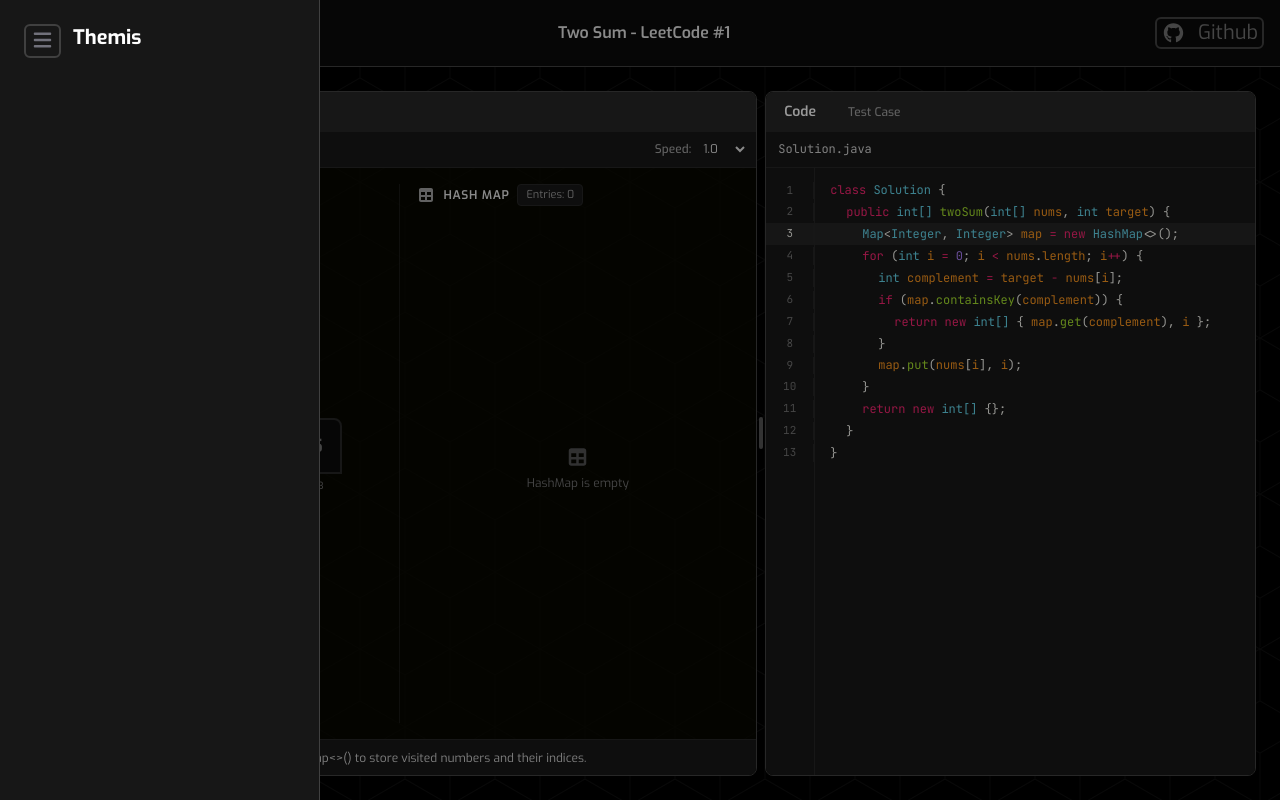
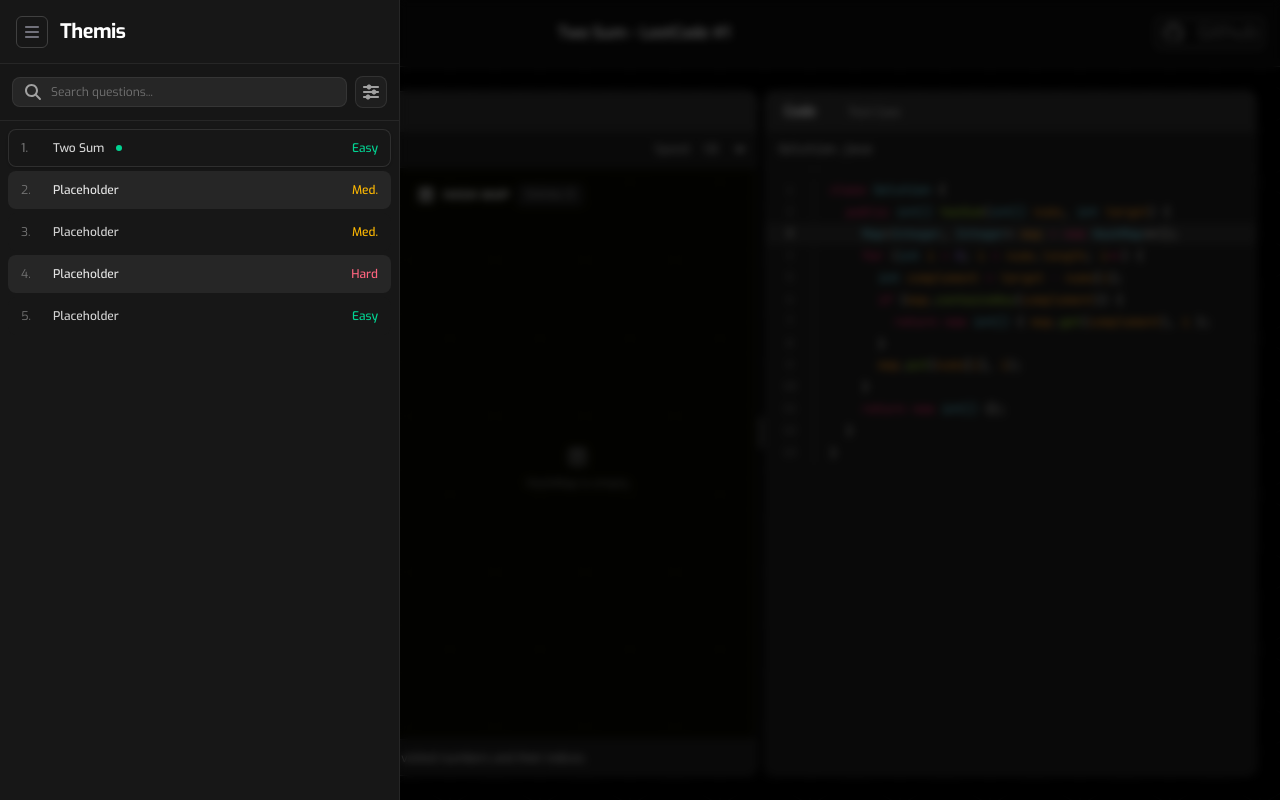
Before and after one commit to areeb-x3/code-themis, a React (Vite) app in the folder App/: page / in a window 1280 px wide. Both pictures are taken after a click on the button 34 px from the left and 32 px from the top of the page. Built offline with nearby package versions, Linux system fonts and the light colour scheme.

Commit message:
Sidebar go brr

```diff
--- a/App/src/App.tsx
+++ b/App/src/App.tsx
@@ -112,7 +112,16 @@ function App() {
 
   return (
     <div className="h-screen flex flex-col overflow-hidden">
-      <Sidebar isOpen={showSidebar} onClose={() => setSidebar(false)} />
+      <Sidebar
+        isOpen={showSidebar}
+        onClose={() => setSidebar(false)}
+        activeProblemId={1}
+        onSelectProblem={(id) => {
+          if (id !== 1) {
+            alert(`Placeholder ${id} is not yet implemented.`);
+          }
+        }}
+      />
       <Navbar onOpen={() => setSidebar(true)} title="Two Sum - LeetCode #1" />
       <Background />
 
--- a/App/src/components/Sidebar.tsx
+++ b/App/src/components/Sidebar.tsx
@@ -1,38 +1,222 @@
+import { useState, useMemo } from "react";
 import { FontAwesomeIcon } from "@fortawesome/react-fontawesome";
-import { faBars } from "@fortawesome/free-solid-svg-icons";
+import {
+  faBars,
+  faMagnifyingGlass,
+  faSliders,
+  faXmark,
+} from "@fortawesome/free-solid-svg-icons";
+
+interface ProblemEntry {
+  id: number;
+  title: string;
+  difficulty: "Easy" | "Medium" | "Hard";
+}
+
+const PROBLEMS: ProblemEntry[] = [
+  { id: 1, title: "Two Sum", difficulty: "Easy" },
+  { id: 2, title: "Placeholder", difficulty: "Medium" },
+  { id: 3, title: "Placeholder", difficulty: "Medium" },
+  { id: 4, title: "Placeholder", difficulty: "Hard" },
+  { id: 5, title: "Placeholder", difficulty: "Easy" },
+];
 
 interface SidebarProps {
   isOpen: boolean;
   onClose: () => void;
+  activeProblemId?: number;
+  onSelectProblem?: (id: number) => void;
 }
 
-function Sidebar({ isOpen, onClose }: SidebarProps) {
+function Sidebar({
+  isOpen,
+  onClose,
+  activeProblemId = 1,
+  onSelectProblem,
+}: SidebarProps) {
+  const [searchQuery, setSearchQuery] = useState("");
+  const [selectedDifficulty, setSelectedDifficulty] = useState<
+    "All" | "Easy" | "Medium" | "Hard"
+  >("All");
+  const [showFilterOptions, setShowFilterOptions] = useState(false);
+
+  const filteredProblems = useMemo(() => {
+    return PROBLEMS.filter((problem) => {
+      const q = searchQuery.trim().toLowerCase();
+      const matchesSearch =
+        q === "" ||
+        problem.title.toLowerCase().includes(q) ||
+        String(problem.id).includes(q);
+      const matchesDiff =
+        selectedDifficulty === "All" ||
+        problem.difficulty === selectedDifficulty;
+      return matchesSearch && matchesDiff;
+    });
+  }, [searchQuery, selectedDifficulty]);
+
   return (
     <>
+      {/* Backdrop */}
       <div
         onClick={onClose}
-        className={`fixed inset-0 bg-black/40 transform-gpu z-20 transition-opacity duration-300 ${
+        className={`fixed inset-0 bg-black/60 backdrop-blur-xs z-30 transition-opacity duration-300 ${
           isOpen
             ? "opacity-100 pointer-events-auto"
             : "opacity-0 pointer-events-none"
         }`}
       />
 
+      {/* Sidebar Drawer */}
       <aside
-        className={`fixed inset-y-0 left-0 w-64 lg:w-80 bg-neutral-900 border-r
-                    border-neutral-700 flex flex-col shrink-0 transition-transform
-                    duration-300 z-30 p-4 transform-gpu ${
+        className={`fixed inset-y-0 left-0 w-96 sm:w-[400px] bg-neutral-900 border-r
+                    border-neutral-800 flex flex-col shrink-0 transition-transform
+                    duration-300 z-40 transform-gpu overflow-hidden ${
                       isOpen ? "translate-x-0" : "-translate-x-full"
                     }`}
       >
-        <div className="text-xl p-2 flex gap-3">
-          <button
-            onClick={onClose}
-            className="sidebar-button border-2 border-neutral-700 p-1 rounded-md"
-          >
-            <FontAwesomeIcon icon={faBars} />
-          </button>
-          <h1 className="font-bold">Themis</h1>
+        {/* Header */}
+        <div className="h-16 border-b border-neutral-800 px-4 flex items-center justify-between shrink-0 bg-neutral-900">
+          <div className="flex items-center gap-3">
+            <button
+              onClick={onClose}
+              className="sidebar-button border border-neutral-700 hover:border-neutral-500 hover:text-white p-1.5 rounded-md text-neutral-400 transition cursor-pointer flex items-center justify-center w-8 h-8"
+              title="Close Sidebar"
+            >
+              <FontAwesomeIcon icon={faBars} className="w-4 h-4" />
+            </button>
+            <h1 className="font-bold text-xl text-white tracking-tight">
+              Themis
+            </h1>
+          </div>
+        </div>
+
+        {/* Search & Filter Bar */}
+        <div className="p-3 border-b border-neutral-800 flex flex-col gap-2 shrink-0 bg-neutral-900/60">
+          <div className="flex items-center gap-2">
+            {/* Search Input */}
+            <div className="flex-1 flex items-center bg-neutral-800 rounded-lg px-2.5 py-1.5 border border-neutral-700/60 focus-within:border-neutral-500 transition">
+              <FontAwesomeIcon
+                icon={faMagnifyingGlass}
+                className="w-3.5 h-3.5 text-neutral-400 mr-2 shrink-0"
+              />
+              <input
+                type="text"
+                value={searchQuery}
+                onChange={(e) => setSearchQuery(e.target.value)}
+                placeholder="Search questions..."
+                className="bg-transparent border-0 text-xs text-neutral-200 placeholder-neutral-500 outline-none w-full font-mono"
+              />
+              {searchQuery && (
+                <button
+                  type="button"
+                  onClick={() => setSearchQuery("")}
+                  className="text-neutral-400 hover:text-white text-xs ml-1 cursor-pointer p-0.5"
+                >
+                  <FontAwesomeIcon icon={faXmark} className="w-3 h-3" />
+                </button>
+              )}
+            </div>
+
+            {/* Filter Toggle Button */}
+            <button
+              type="button"
+              onClick={() => setShowFilterOptions(!showFilterOptions)}
+              className={`flex items-center justify-center h-8 w-8 rounded-lg border transition cursor-pointer shrink-0 ${
+                selectedDifficulty !== "All" || showFilterOptions
+                  ? "bg-neutral-800 border-neutral-500 text-white shadow-sm"
+                  : "bg-neutral-800/60 border-neutral-700/60 text-neutral-400 hover:text-white hover:border-neutral-500"
+              }`}
+              title="Filter questions"
+            >
+              <FontAwesomeIcon icon={faSliders} className="w-3.5 h-3.5" />
+            </button>
+          </div>
+
+          {/* Filter Options Pills */}
+          {showFilterOptions && (
+            <div className="flex items-center gap-1.5 pt-1">
+              {(["All", "Easy", "Med.", "Hard"] as const).map((diff) => {
+                const isDiffActive =
+                  selectedDifficulty === diff ||
+                  (diff === "Med." && selectedDifficulty === "Medium");
+                let activeClass = "bg-neutral-700 text-white";
+
+                return (
+                  <button
+                    key={diff}
+                    type="button"
+                    onClick={() =>
+                      setSelectedDifficulty(diff === "Med." ? "Medium" : diff)
+                    }
+                    className={`flex-1 py-1 rounded-md text-[11px] font-medium transition cursor-pointer text-center ${
+                      isDiffActive
+                        ? activeClass
+                        : "bg-neutral-800 text-neutral-400 hover:text-neutral-200 hover:bg-neutral-800/80"
+                    }`}
+                  >
+                    {diff}
+                  </button>
+                );
+              })}
+            </div>
+          )}
+        </div>
+
+        {/* Problems List */}
+        <div className="flex-1 overflow-y-auto min-h-0 p-2 flex flex-col gap-1">
+          {filteredProblems.length === 0 ? (
+            <div className="flex flex-col items-center justify-center p-8 text-neutral-500 gap-2">
+              <FontAwesomeIcon
+                icon={faMagnifyingGlass}
+                className="text-xl text-neutral-600"
+              />
+              <p className="text-xs font-mono text-center">No questions found</p>
+            </div>
+          ) : (
+            filteredProblems.map((problem, index) => {
+              const isSelected = problem.id === activeProblemId;
+              const isElevated = index % 2 === 1;
+              let diffClass = "text-emerald-400";
+              if (problem.difficulty === "Medium") diffClass = "text-amber-400";
+              if (problem.difficulty === "Hard") diffClass = "text-rose-400";
+
+              return (
+                <div
+                  key={problem.id}
+                  onClick={() => {
+                    onSelectProblem?.(problem.id);
+                    onClose();
+                  }}
+                  className={`flex items-center justify-between px-3 py-2.5 rounded-lg cursor-pointer transition-colors select-none ${
+                    isElevated
+                      ? "bg-neutral-800 text-neutral-200 hover:bg-neutral-700/60 hover:text-white"
+                      : "bg-neutral-900 text-neutral-300 hover:bg-neutral-800/60 hover:text-white"
+                  } ${
+                    isSelected
+                      ? "border border-neutral-700/60 font-medium shadow-sm"
+                      : "border border-transparent"
+                  }`}
+                >
+                  <div className="flex items-center gap-2 min-w-0 flex-1 mr-3">
+                    <span className="font-mono text-xs text-neutral-500 w-6 shrink-0">
+                      {problem.id}.
+                    </span>
+                    <span className="text-xs font-medium truncate">
+                      {problem.title}
+                    </span>
+                    {isSelected && (
+                      <span className="w-1.5 h-1.5 rounded-full bg-emerald-400 shrink-0 ml-1" />
+                    )}
+                  </div>
+                  <span className={`text-xs font-medium shrink-0 ${diffClass}`}>
+                    {problem.difficulty === "Medium"
+                      ? "Med."
+                      : problem.difficulty}
+                  </span>
+                </div>
+              );
+            })
+          )}
         </div>
       </aside>
     </>
```
